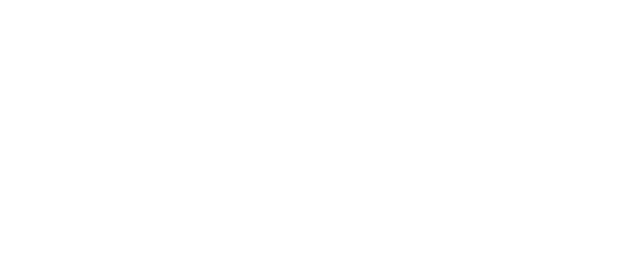
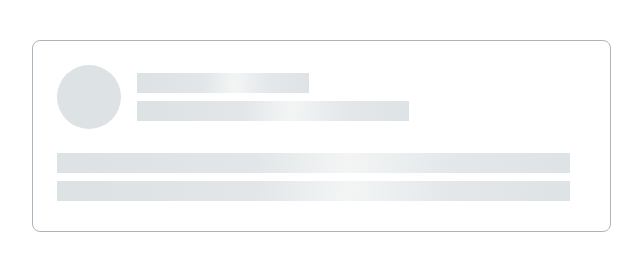
Before and after one commit to js-tasks-ru/htmlcss-20210409_earthfm, a website: page 04-lection2/02-skeleton/index.html in a window 1280 px wide. Shown: the whole page, without its empty margins (8-650 px from the left). Drawn offline with Linux system fonts and the light colour scheme.

Commit message:
[lecture3-task2]: Create skeleton

```diff
--- a/04-lection2/02-skeleton/index.html
+++ b/04-lection2/02-skeleton/index.html
@@ -2,10 +2,23 @@
 <!-- Страница со скелетоном -->
 <html lang="ru">
     <head>
+        <link rel="stylesheet" href="../../assets/css/normalize.css">
         <link rel="stylesheet" href="../../assets/css/main.css">
         <link rel="stylesheet" href="./skeleton.css">
     </head>
     <body>
-
+        <div class="skeleton">
+            <div class="skeleton__header">
+                <div class="skeleton__circle"></div>
+                <div class="skeleton__blocks">
+                    <div class="skeleton__block skeleton__block-one"></div>
+                    <div class="skeleton__block skeleton__block-two"></div>
+                </div>
+            </div>
+            <div class="skeleton__blocks">
+                <div class="skeleton__block"></div>
+                <div class="skeleton__block"></div>
+            </div>
+        </div>
     </body>
 </html>
--- a/04-lection2/02-skeleton/skeleton.css
+++ b/04-lection2/02-skeleton/skeleton.css
@@ -0,0 +1,48 @@
+.skeleton {
+    box-sizing: border-box;
+    margin: 40px; /* Временно */
+    padding: 24px 40px 32px 24px;
+    width: 579px;
+    height: 192px;
+
+    background: var(--white);
+
+    border: 1px solid var(--gray3);
+    box-sizing: border-box;
+    border-radius: 8px;
+}
+
+.skeleton__header {
+    box-sizing: border-box;
+    display: flex;
+    align-items: center;
+    margin-bottom: 24px;
+}
+
+.skeleton__circle {
+    margin-right: 16px;
+    width: 64px;
+    height: 64px;
+
+    border-radius: 50%;
+
+    background: var(--gray2);
+}
+
+.skeleton__block {
+    width: 100%;
+    height: 20px;
+    background: linear-gradient(92.51deg, #DDE2E5 6.44%, #E2E6E8 38.47%, #F3F5F5 56.48%, #E3E7EA 77.5%, #DDE2E5 102.52%);
+}
+
+.skeleton__block + .skeleton__block {
+    margin-top: 8px;
+}
+
+.skeleton__block-one {
+    width: 172px;
+}
+
+.skeleton__block-two {
+    width: 272px;
+}
```
